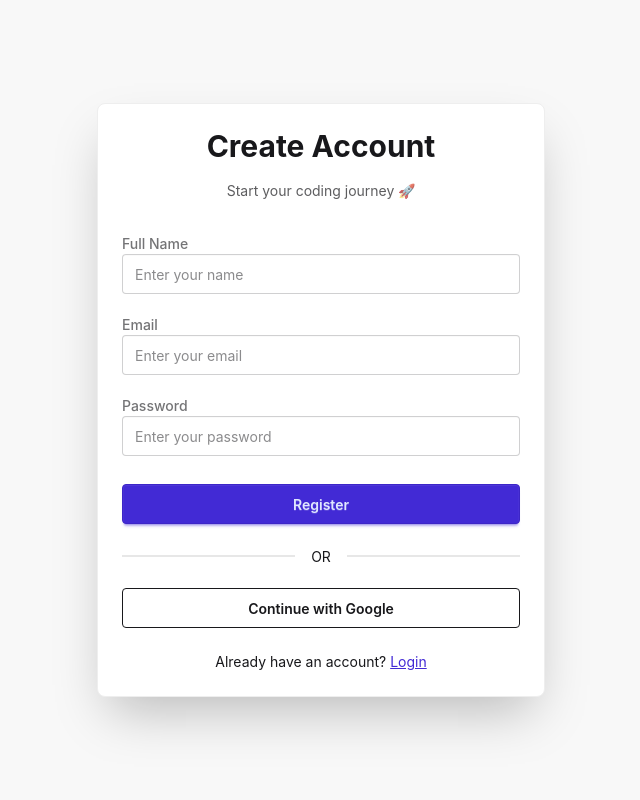
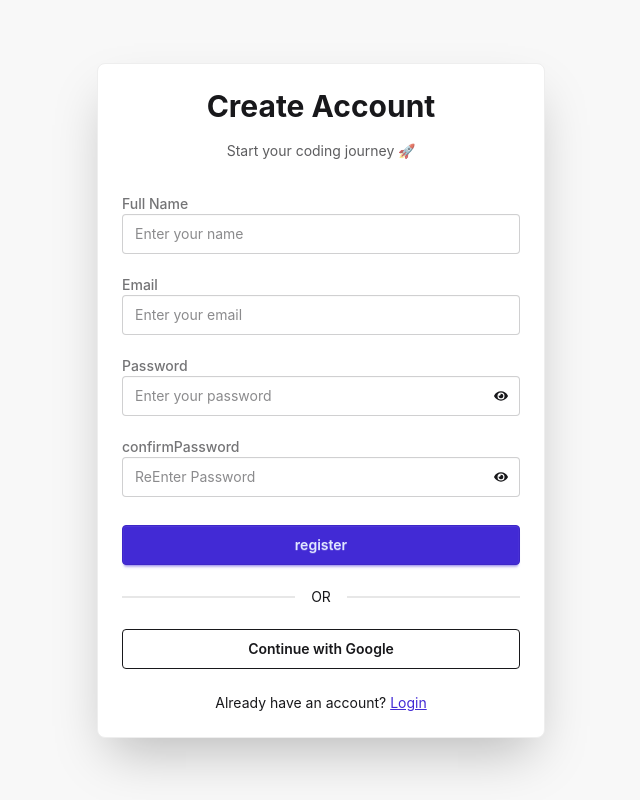
Before and after one commit to Keshav0543/Leetcode-Frontend, a React app: page /register in a window 1280 px wide. Shown: the whole page, without its empty margins (319-959 px from the left). Built offline with nearby package versions, Linux system fonts and the light colour scheme; no server answers; the HTML template or start-up script is replaced by a standard one.

Commit message:
Update23-7-26

```diff
--- a/package.json
+++ b/package.json
@@ -18,6 +18,7 @@
     "react": "^19.2.7",
     "react-dom": "^19.2.7",
     "react-hook-form": "^7.80.0",
+    "react-icons": "^5.7.0",
     "react-redux": "^9.3.0",
     "react-router": "^8.1.0",
     "tailwindcss": "^4.3.2",
--- a/src/Pages/LoginPage.jsx
+++ b/src/Pages/LoginPage.jsx
@@ -1,11 +1,12 @@
 import { useForm } from "react-hook-form";
 import { zodResolver } from "@hookform/resolvers/zod";
 import { z } from "zod";
-import { useEffect } from "react";
+import { useEffect, useState } from "react";
 import { Link , useNavigate} from "react-router";
 import { Mail, Lock, LogIn } from "lucide-react";
 import { useSelector , useDispatch} from "react-redux";
-import loginUser from "../authSlice.js";
+import {loginUser} from "../authSlice.js";
+import { FaEye, FaEyeSlash } from "react-icons/fa";
 
 // Schema Validation
 const LoginSchema = z.object({
@@ -15,6 +16,7 @@ const LoginSchema = z.object({
 
 
 function LoginPage() {
+  const [showPassword, setshowPassword]=useState(false);
   const {
     register,
     handleSubmit,
@@ -25,7 +27,7 @@ function LoginPage() {
 
   const dispatch=useDispatch();
   const navigate=useNavigate();
-  const {isAuthenticate}=useSelector((state)=>state.auth);
+  const {isAuthenticate , loading}=useSelector((state)=>state.auth);
 
   useEffect(()=>{
     if(isAuthenticate)navigate("/");
@@ -91,25 +93,28 @@ function LoginPage() {
             </div>
 
             {/* Password */}
-            <div>
+             <div>
               <label className="label">
                 <span className="label-text font-medium">Password</span>
               </label>
 
               <div className="relative">
-                <Lock
-                  size={18}
-                  className="absolute left-4 top-1/2 -translate-y-1/2 text-base-content/60"
-                />
-
                 <input
-                  type="password"
+                  type={showPassword ? "text" : "password"}
                   placeholder="Enter your password"
-                  className={`input input-bordered w-full pl-11 ${
+                  className={`input input-bordered w-full pr-12 ${
                     errors.password ? "input-error" : ""
                   }`}
                   {...register("password")}
                 />
+
+                <button
+                  type="button"
+                  onClick={() => setshowPassword(!showPassword)}
+                  className="absolute inset-y-0 right-3 flex items-center"
+                >
+                  {showPassword ? <FaEyeSlash /> : <FaEye />}
+                </button>
               </div>
 
               {errors.password && (
@@ -141,8 +146,9 @@ function LoginPage() {
             <button
               type="submit"
               className="btn btn-primary w-full mt-2"
+              disabled={loading}
             >
-              Login
+             {loading? "wait": "Login"}
             </button>
           </form>
 
--- a/src/Pages/RegisterPage.jsx
+++ b/src/Pages/RegisterPage.jsx
@@ -1,13 +1,15 @@
 import { useForm } from "react-hook-form";
-import { useEffect } from "react";
+import { useEffect, useState } from "react";
 import { zodResolver } from "@hookform/resolvers/zod";
 import { z } from "zod";
-import { Link , useNavigate} from "react-router";
-import { useDispatch , useSelector} from "react-redux";
-import {registerUser} from "../authSlice.js";
+import { Link, useNavigate } from "react-router";
+import { useDispatch, useSelector } from "react-redux";
+import { registerUser } from "../authSlice.js";
+import { FaEye, FaEyeSlash } from "react-icons/fa";
 
 //SchemaValidation For signupform
-const Signupschema = z.object({
+const Signupschema = z
+  .object({
     firstName: z
       .string()
       .min(
@@ -16,10 +18,16 @@ const Signupschema = z.object({
       ),
     emailId: z.email("Invalid Email..."),
     password: z.string().min(8, "Password is to weak..."),
+    confirmPassword: z.string().min(8, "Password is to weak..."),
+  })
+  .refine((data) => data.password === data.confirmPassword, {
+    message: "Passwords do not match",
+    path: ["confirmPassword"],
   });
 
-
 function RegisterPage() {
+  const [showPassword, setshowPassword] = useState(false);
+  const [showconfirmPassword, setshowconfirmPassword] = useState(false);
   const {
     register,
     handleSubmit,
@@ -27,15 +35,15 @@ function RegisterPage() {
   } = useForm({
     resolver: zodResolver(Signupschema),
   });
-  const navigate=useNavigate();
-  const {isAuthenticate}=useSelector((state)=>state.auth);
+  const navigate = useNavigate();
+  const { isAuthenticate , loading} = useSelector((state) => state.auth);
 
-  useEffect(()=>{
-    if(isAuthenticate)navigate("/");
-  },[isAuthenticate]);
+  useEffect(() => {
+    if (isAuthenticate) navigate("/");
+  }, [isAuthenticate]);
 
-  const dispatch=useDispatch();
-  const onSubmit=(data)=>{
+  const dispatch = useDispatch();
+  const onSubmit = (data) => {
     dispatch(registerUser(data));
   };
 
@@ -51,10 +59,7 @@ function RegisterPage() {
             Start your coding journey 🚀
           </p>
 
-          <form
-            onSubmit={handleSubmit(onSubmit)}
-            className="space-y-5"
-          >
+          <form onSubmit={handleSubmit(onSubmit)} className="space-y-5">
             {/* Name */}
             <div>
               <label className="label">
@@ -105,14 +110,24 @@ function RegisterPage() {
                 <span className="label-text font-medium">Password</span>
               </label>
 
+              <div className="relative">
                 <input
-                type="password"
+                  type={showPassword ? "text" : "password"}
                   placeholder="Enter your password"
-                className={`input input-bordered w-full ${
+                  className={`input input-bordered w-full pr-12 ${
                     errors.password ? "input-error" : ""
                   }`}
                   {...register("password")}
                 />
+
+                <button
+                  type="button"
+                  onClick={() => setshowPassword(!showPassword)}
+                  className="absolute inset-y-0 right-3 flex items-center"
+                >
+                  {showPassword ? <FaEyeSlash /> : <FaEye />}
+                </button>
+              </div>
 
               {errors.password && (
                 <p className="text-error text-sm mt-1">
@@ -121,8 +136,40 @@ function RegisterPage() {
               )}
             </div>
 
-            <button type="submit" className="btn btn-primary w-full mt-2">
-              Register
+            {/* confirmPassword */}
+            <div>
+              <label className="label">
+                <span className="label-text font-medium">confirmPassword</span>
+              </label>
+
+              <div className="relative">
+                <input
+                  type={showconfirmPassword ? "text" : "password"}
+                  placeholder="ReEnter Password"
+                  className={`input input-bordered w-full pr-12 ${
+                    errors.confirmPassword ? "input-error" : ""
+                  }`}
+                  {...register("confirmPassword")}
+                />
+
+                <button
+                  type="button"
+                  onClick={() => setshowconfirmPassword(!showconfirmPassword)}
+                  className="absolute inset-y-0 right-3 flex items-center"
+                >
+                  {showconfirmPassword ? <FaEyeSlash /> : <FaEye />}
+                </button>
+              </div>
+
+              {errors.confirmpassword && (
+                <p className="text-error text-sm mt-1">
+                  {errors.confirmPassword.message}
+                </p>
+              )}
+            </div>
+
+            <button type="submit" className="btn btn-primary w-full mt-2" disabled={loading}>
+              {loading ? "registering....": "register"}
             </button>
           </form>
 
--- a/src/authSlice.js
+++ b/src/authSlice.js
@@ -22,7 +22,7 @@ const loginUser=createAsyncThunk(
         return response.data.result;
         }
         catch(err){
-            return rejectWithValue(err);
+            return rejectWithValue(err.response.data);
         }
     }
 );
```
Also changed, not shown: 1 other file (tests, documents, lock files or other folders). Lines whose indentation alone changed are shown as unchanged.
